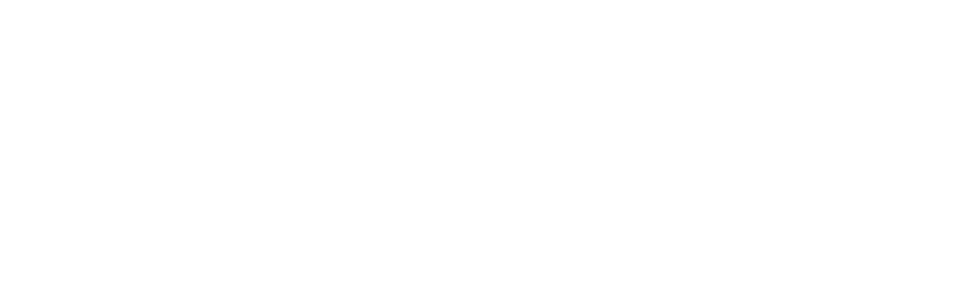
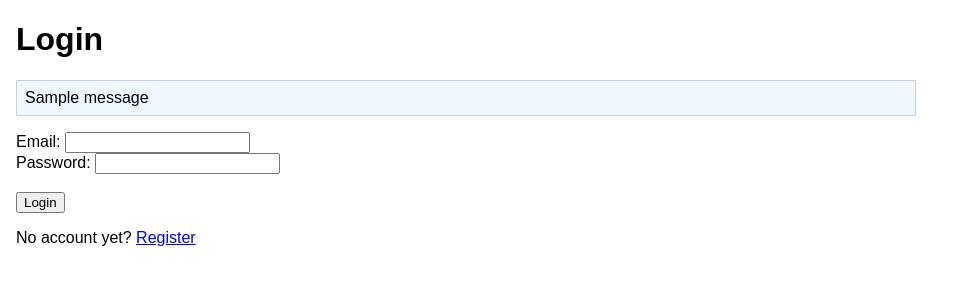
Before and after one commit to Great2008/reads-web-app, a Flask app: page /login in a window 1280 px wide. Before the commit the part shown is empty. Shown: the top 300 px of the page, without its empty margins (0-963 px from the left). Run offline with Flask 3, Linux system fonts and the light colour scheme; tables that the repository leaves empty hold one stand-in row (values such as "Sample post"); one stand-in notice (Sample message) is shown.

Commit message:
update login.html

```diff
--- a/templates/login.html
+++ b/templates/login.html
@@ -1,14 +1,26 @@
-<!DOCTYPE html>
+<!doctype html>
 <html>
-
 <head>
-  <meta charset="UTF-8">
-  <meta name="viewport" content="width=device-width, initial-scale=1">
-  <title></title>
+  <meta charset="utf-8">
+  <title>Login - $READS</title>
+  <link rel="stylesheet" href="/static/style.css">
 </head>
-
 <body>
-
+  <h1>Login</h1>
+  {% with messages = get_flashed_messages(with_categories=true) %}
+    {% if messages %}
+      <ul class="messages">
+        {% for cat, msg in messages %}
+          <li class="{{cat}}">{{msg}}</li>
+        {% endfor %}
+      </ul>
+    {% endif %}
+  {% endwith %}
+  <form method="post">
+    <label>Email: <input name="email" type="email" required></label><br>
+    <label>Password: <input name="password" type="password" required></label><br><br>
+    <button type="submit">Login</button>
+  </form>
+  <p>No account yet? <a href="/register">Register</a></p>
 </body>
-
 </html>
```
